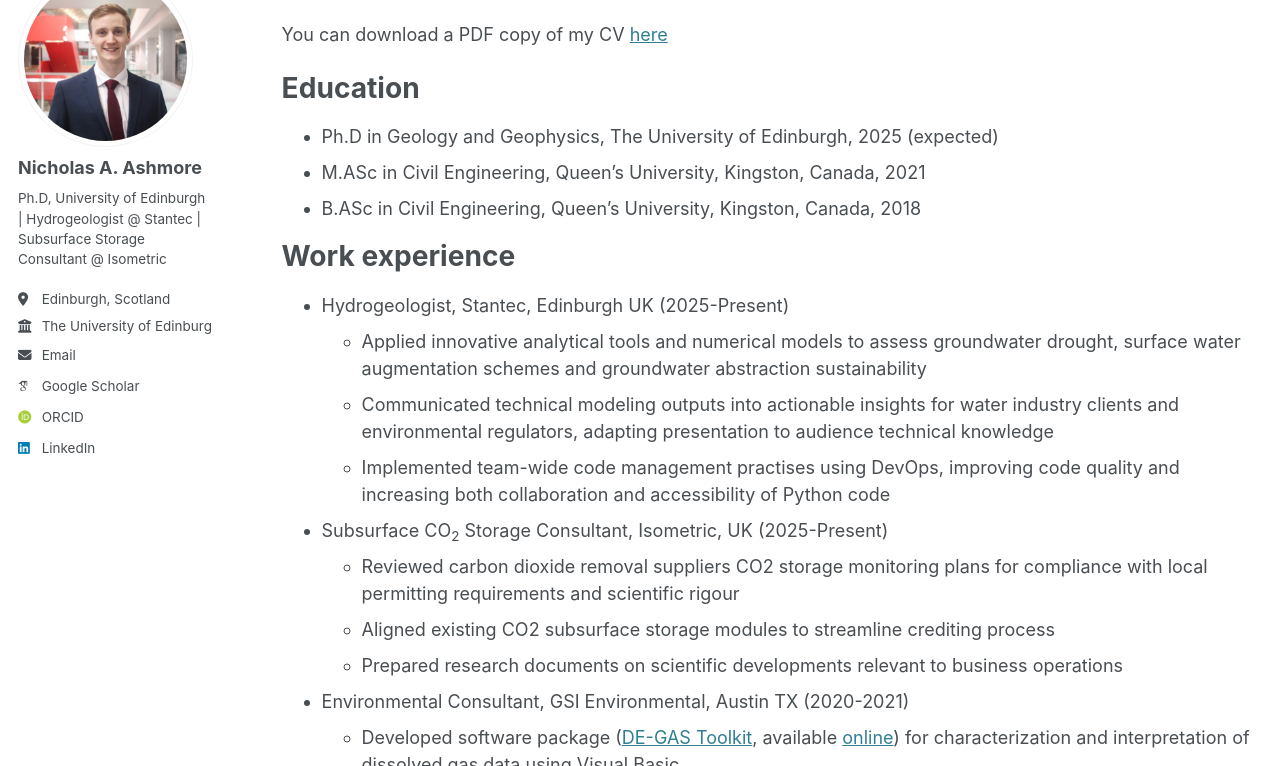
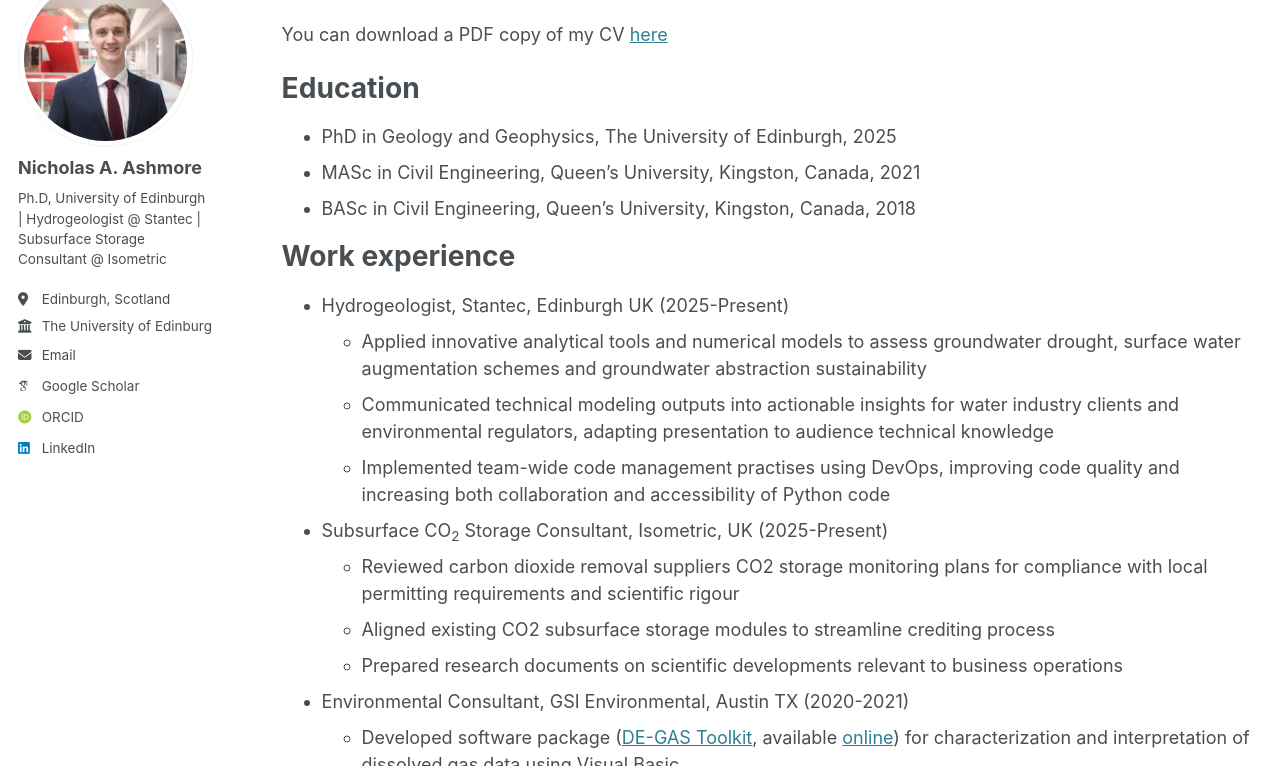
Before and after one commit to nashmore-edi/nashmore-edi.github.io, a Jekyll site: the page built from _pages/cv.md, in a window 1280 px wide and 900 px high, scrolled down 518 px, cut to the strip 134-900 px from the top of the window. Built offline with Jekyll 4.4.1, drawn with Linux system fonts in a browser that asks for light colours; some web fonts are replaced; a file with an impossible date is left out.

Commit message:
Removed 'expected' from Ph.D

```diff
--- a/_pages/cv.md
+++ b/_pages/cv.md
@@ -14,9 +14,9 @@ You can download a PDF copy of my CV [here](/files/Nicholas_Ashmore_CV.pdf){: .b
 
 Education
 ======
-* Ph.D in Geology and Geophysics, The University of Edinburgh, 2025 (expected)
-* M.ASc in Civil Engineering, Queen's University, Kingston, Canada, 2021
-* B.ASc in Civil Engineering, Queen's University, Kingston, Canada, 2018
+* PhD in Geology and Geophysics, The University of Edinburgh, 2025
+* MASc in Civil Engineering, Queen's University, Kingston, Canada, 2021
+* BASc in Civil Engineering, Queen's University, Kingston, Canada, 2018
 
 Work experience
 ======
```
